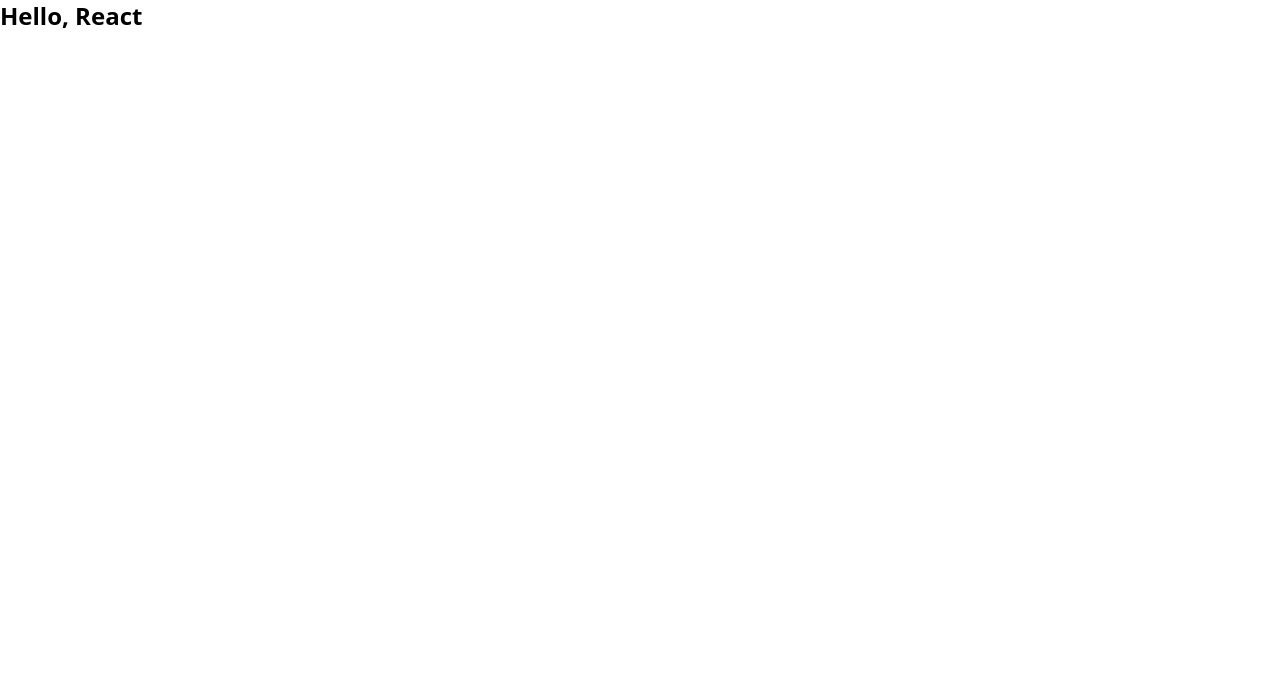
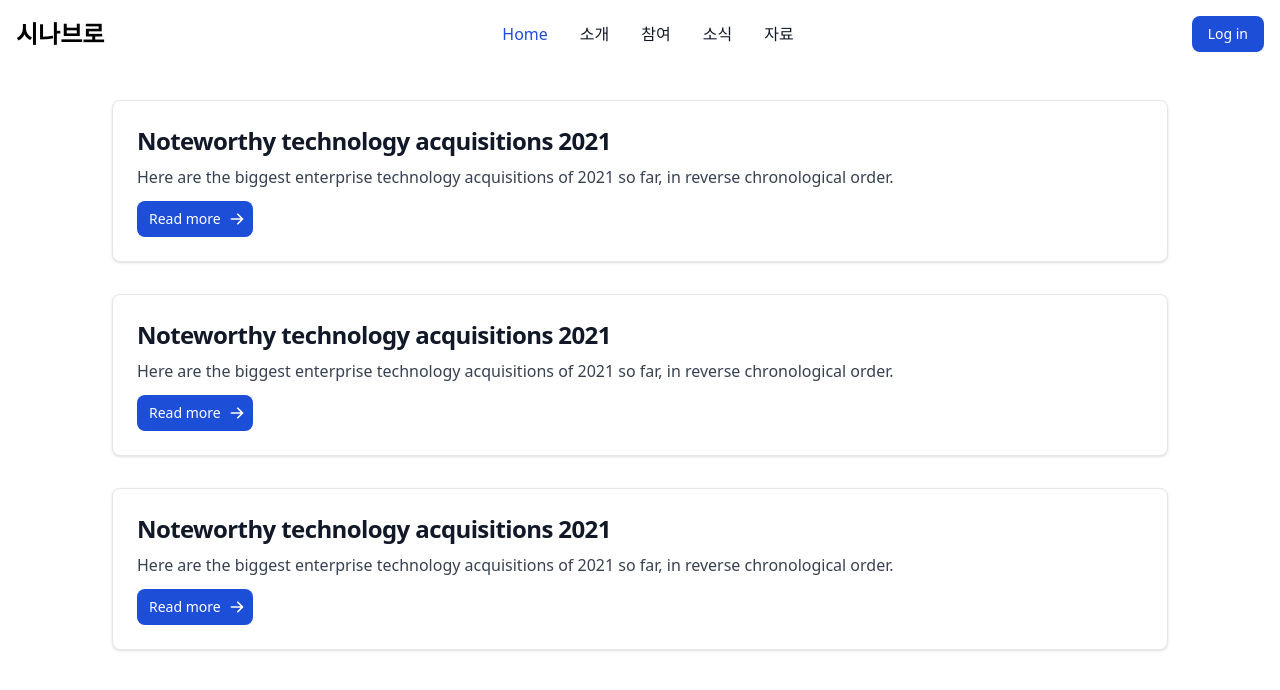
Before and after one commit to jiylee0106/data-project, a React (Vite) app in the folder client/: page / in a window 1280 px wide. Shown: the top 690 px of the page. Built offline with nearby package versions, Linux system fonts and the light colour scheme.

Commit message:
feat:컴포넌트폴더추가

```diff
--- a/client/src/App.jsx
+++ b/client/src/App.jsx
@@ -1,9 +1,21 @@
-const App = () => {
+
+
+import Header from "./components/Layout/Header";
+import Card1 from "./components/card1";
+import Card2 from "./components/Card2";
+import Card3 from "./components/Card3";
+
+const App=()=> {
+
+
   return (
     <>
-      <div className="text-2xl font-bold">Hello, React</div>
+    <Header />
+    <Card1 />
+    <Card2 />
+    <Card3 />
     </>
-  );
-};
+  )
+}
 
-export default App;
+export default App
--- /dev/null
+++ b/client/src/components/Card1.jsx
@@ -0,0 +1,49 @@
+
+
+
+const Card1 = () => {
+
+  // 기본 페이지로 돌아가기
+
+  return (
+    <>
+      <div className="mx-20">
+
+
+        <div className="m-8 p-6 bg-white border border-gray-200 rounded-lg shadow dark:bg-gray-800 dark:border-gray-700">
+          <a href="#">
+            <h5 className="mb-2 text-2xl font-bold tracking-tight text-gray-900 dark:text-white">
+              Noteworthy technology acquisitions 2021
+            </h5>
+          </a>
+          <p className="mb-3 font-normal text-gray-700 dark:text-gray-400">
+            Here are the biggest enterprise technology acquisitions of 2021 so
+            far, in reverse chronological order.
+          </p>
+          <a
+            href="#"
+            className="inline-flex items-center px-3 py-2 text-sm font-medium text-center text-white bg-blue-700 rounded-lg hover:bg-blue-800 focus:ring-4 focus:outline-none focus:ring-blue-300 dark:bg-blue-600 dark:hover:bg-blue-700 dark:focus:ring-blue-800"
+          >
+            Read more
+            <svg
+              aria-hidden="true"
+              className="w-4 h-4 ml-2 -mr-1"
+              fill="currentColor"
+              viewBox="0 0 20 20"
+              xmlns="http://www.w3.org/2000/svg"
+            >
+              <path
+                fillRule="evenodd"
+                d="M10.293 3.293a1 1 0 011.414 0l6 6a1 1 0 010 1.414l-6 6a1 1 0 01-1.414-1.414L14.586 11H3a1 1 0 110-2h11.586l-4.293-4.293a1 1 0 010-1.414z"
+                clipRule="evenodd"
+              ></path>
+            </svg>
+          </a>
+        </div>
+
+      </div>
+    </>
+  );
+};
+
+export default Card1;
--- /dev/null
+++ b/client/src/components/Card2.jsx
@@ -0,0 +1,49 @@
+
+
+
+const Card2 = () => {
+
+  // 기본 페이지로 돌아가기
+
+  return (
+    <>
+      <div className="mx-20">
+
+
+        <div className="m-8 p-6 bg-white border border-gray-200 rounded-lg shadow dark:bg-gray-800 dark:border-gray-700">
+          <a href="#">
+            <h5 className="mb-2 text-2xl font-bold tracking-tight text-gray-900 dark:text-white">
+              Noteworthy technology acquisitions 2021
+            </h5>
+          </a>
+          <p className="mb-3 font-normal text-gray-700 dark:text-gray-400">
+            Here are the biggest enterprise technology acquisitions of 2021 so
+            far, in reverse chronological order.
+          </p>
+          <a
+            href="#"
+            className="inline-flex items-center px-3 py-2 text-sm font-medium text-center text-white bg-blue-700 rounded-lg hover:bg-blue-800 focus:ring-4 focus:outline-none focus:ring-blue-300 dark:bg-blue-600 dark:hover:bg-blue-700 dark:focus:ring-blue-800"
+          >
+            Read more
+            <svg
+              aria-hidden="true"
+              className="w-4 h-4 ml-2 -mr-1"
+              fill="currentColor"
+              viewBox="0 0 20 20"
+              xmlns="http://www.w3.org/2000/svg"
+            >
+              <path
+                fillRule="evenodd"
+                d="M10.293 3.293a1 1 0 011.414 0l6 6a1 1 0 010 1.414l-6 6a1 1 0 01-1.414-1.414L14.586 11H3a1 1 0 110-2h11.586l-4.293-4.293a1 1 0 010-1.414z"
+                clipRule="evenodd"
+              ></path>
+            </svg>
+          </a>
+        </div>
+
+      </div>
+    </>
+  );
+};
+
+export default Card2;
--- /dev/null
+++ b/client/src/components/Card3.jsx
@@ -0,0 +1,49 @@
+
+
+
+const Card3 = () => {
+
+  // 기본 페이지로 돌아가기
+
+  return (
+    <>
+      <div className="mx-20">
+
+
+        <div className="m-8 p-6 bg-white border border-gray-200 rounded-lg shadow dark:bg-gray-800 dark:border-gray-700">
+          <a href="#">
+            <h5 className="mb-2 text-2xl font-bold tracking-tight text-gray-900 dark:text-white">
+              Noteworthy technology acquisitions 2021
+            </h5>
+          </a>
+          <p className="mb-3 font-normal text-gray-700 dark:text-gray-400">
+            Here are the biggest enterprise technology acquisitions of 2021 so
+            far, in reverse chronological order.
+          </p>
+          <a
+            href="#"
+            className="inline-flex items-center px-3 py-2 text-sm font-medium text-center text-white bg-blue-700 rounded-lg hover:bg-blue-800 focus:ring-4 focus:outline-none focus:ring-blue-300 dark:bg-blue-600 dark:hover:bg-blue-700 dark:focus:ring-blue-800"
+          >
+            Read more
+            <svg
+              aria-hidden="true"
+              className="w-4 h-4 ml-2 -mr-1"
+              fill="currentColor"
+              viewBox="0 0 20 20"
+              xmlns="http://www.w3.org/2000/svg"
+            >
+              <path
+                fillRule="evenodd"
+                d="M10.293 3.293a1 1 0 011.414 0l6 6a1 1 0 010 1.414l-6 6a1 1 0 01-1.414-1.414L14.586 11H3a1 1 0 110-2h11.586l-4.293-4.293a1 1 0 010-1.414z"
+                clipRule="evenodd"
+              ></path>
+            </svg>
+          </a>
+        </div>
+
+      </div>
+    </>
+  );
+};
+
+export default Card3;
--- /dev/null
+++ b/client/src/components/Layout/Header.jsx
@@ -0,0 +1,57 @@
+
+
+
+const Header=()=> {
+
+  const btnstyle= "block py-2 pl-3 pr-4 text-gray-900 rounded hover:bg-gray-100 md:hover:bg-transparent md:hover:text-blue-700 md:p-0 md:dark:hover:text-blue-500 dark:text-white dark:hover:bg-gray-700 dark:hover:text-white md:dark:hover:bg-transparent dark:border-gray-700"
+
+  // 기본 페이지로 돌아가기
+
+
+
+
+  return (
+    <>
+    <nav className="bg-white border-gray-200 dark:bg-gray-900">
+      <div className="max-w-screen-xl flex flex-wrap items-center justify-between mx-auto p-4">
+      <a className="flex items-center">
+          <span className="self-center text-2xl font-semibold whitespace-nowrap dark:text-white">시나브로</span>
+      </a>
+      <div className="flex md:order-2">
+          <button type="button" className="text-white bg-blue-700 hover:bg-blue-800 focus:ring-4 focus:outline-none focus:ring-blue-300 font-medium rounded-lg text-sm px-4 py-2 text-center mr-3 md:mr-0 dark:bg-blue-600 dark:hover:bg-blue-700 dark:focus:ring-blue-800">Log in</button>
+          <button data-collapse-toggle="navbar-cta" type="button" className="inline-flex items-center p-2 text-sm text-gray-500 rounded-lg md:hidden hover:bg-gray-100 focus:outline-none focus:ring-2 focus:ring-gray-200 dark:text-gray-400 dark:hover:bg-gray-700 dark:focus:ring-gray-600" aria-controls="navbar-cta" aria-expanded="false">
+            <span className="sr-only">Open main menu</span>
+            <svg className="w-6 h-6" aria-hidden="true" fill="currentColor" viewBox="0 0 20 20" xmlns="http://www.w3.org/2000/svg"><path fill-rule="evenodd" d="M3 5a1 1 0 011-1h12a1 1 0 110 2H4a1 1 0 01-1-1zM3 10a1 1 0 011-1h12a1 1 0 110 2H4a1 1 0 01-1-1zM3 15a1 1 0 011-1h12a1 1 0 110 2H4a1 1 0 01-1-1z" clip-rule="evenodd"></path></svg>
+        </button>
+      </div>
+      <div className="items-center justify-between hidden w-full md:flex md:w-auto md:order-1" id="navbar-cta">
+        <ul className="flex flex-col font-medium p-4 md:p-0 mt-4 border border-gray-100 rounded-lg bg-gray-50 md:flex-row md:space-x-8 md:mt-0 md:border-0 md:bg-white dark:bg-gray-800 md:dark:bg-gray-900 dark:border-gray-700">
+          <li>
+            <a href="#" className="block py-2 pl-3 pr-4 text-white bg-blue-700 rounded md:bg-transparent md:text-blue-700 md:p-0 md:dark:text-blue-500" aria-current="page">Home</a>
+          </li>
+          <li>
+            <a href="#" className={btnstyle}>소개</a>
+          </li>
+          <li>
+            <a href="#" className={btnstyle}>참여</a>
+          </li>
+          <li>
+            <a href="#" className={btnstyle}>소식</a>
+          </li>
+          <li>
+            <a href="#" className={btnstyle}>자료</a>
+          </li>
+        </ul>
+      </div>
+      </div>
+    </nav>
+
+
+    </>
+
+
+
+  );
+}
+
+export default Header;
```
Also changed, not shown: client/src/components/Layout/Footer.jsx (added).
